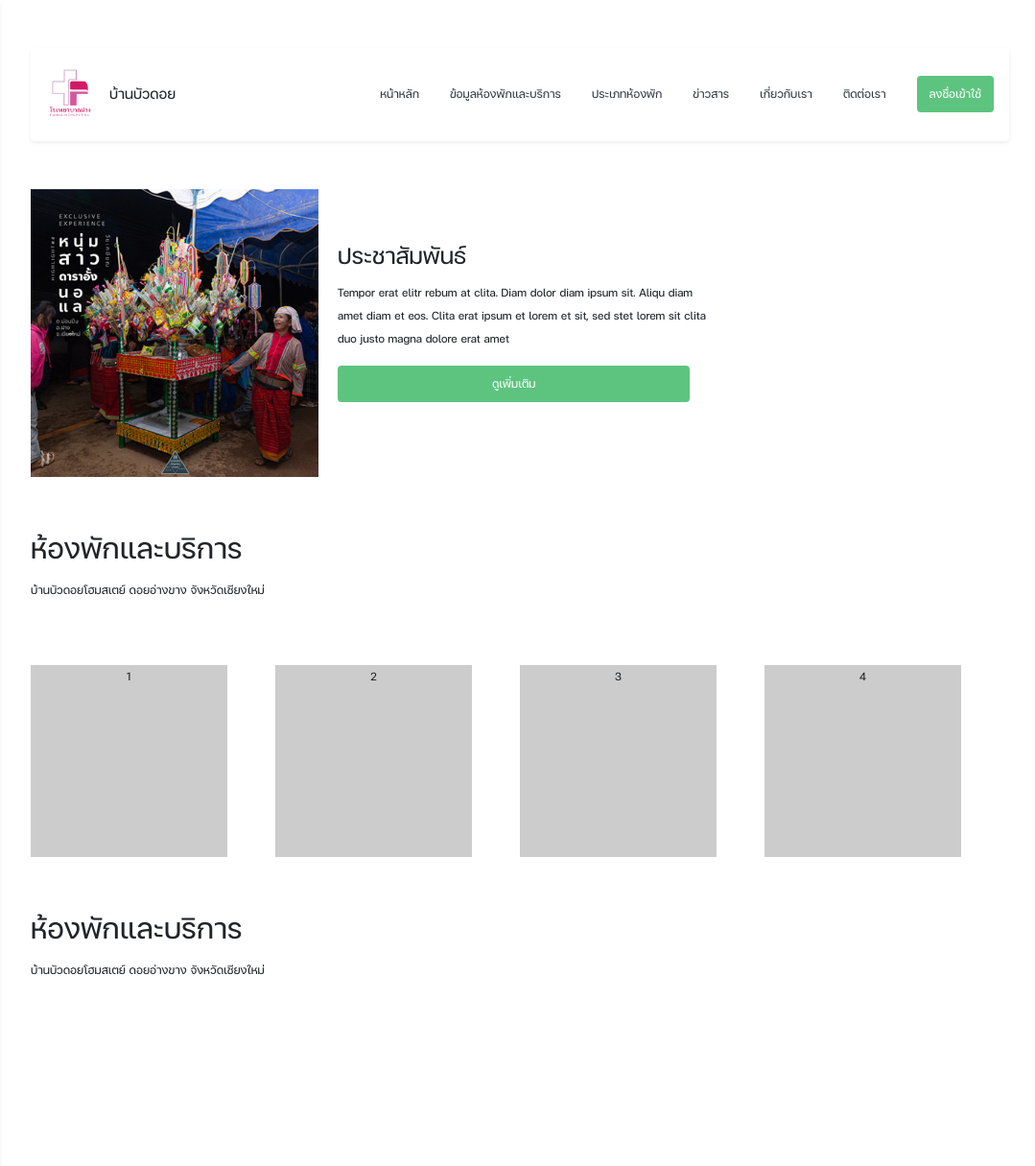
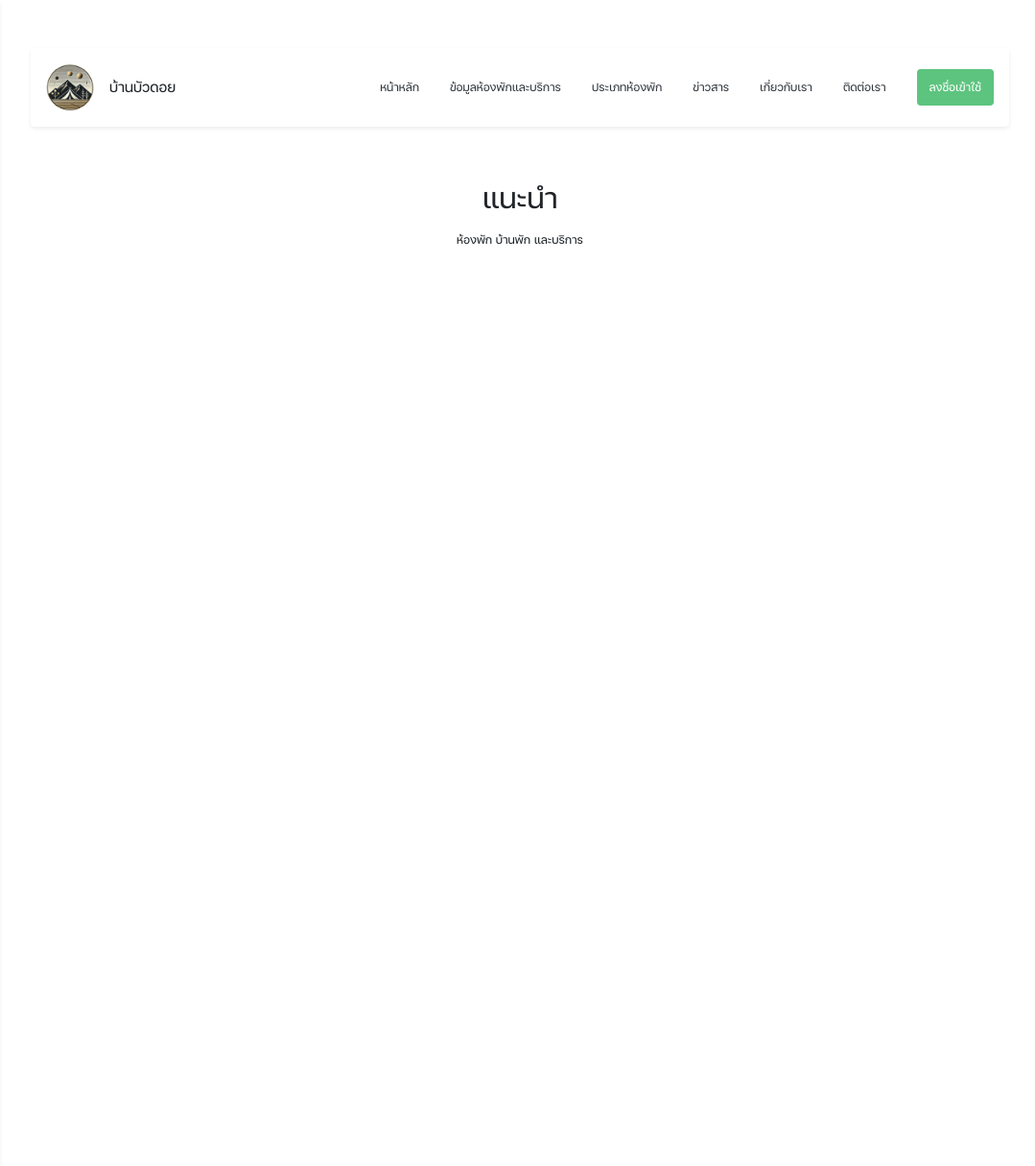
Before and after one commit to Khanchit202/git-baanbuadoi-project, a PHP site: page / in a window 1280 px wide. Shown: the top 1215 px of the page at 96% size, without its empty margins (98-1177 px from the left). Run offline with PHP 8.4, Linux system fonts and the light colour scheme.

Commit message:
เปลี่ยน logo แก้ไขบางส่วน

```diff
--- a/index.css
+++ /dev/null
@@ -1,43 +0,0 @@
-.title h1{
-    margin-top: 50px;
-}
-
-.menu-product{
-    display: flex;
-
-}
-.menu-product div{
-    margin-top: 50px;
-    margin-right: 50px;
-    background-color: #ccc;
-    width: 250px;height: 200px;
-    text-align: center;
-}
-
-.news-web{
-    margin-top: 50px;
-    display: flex;
-
-}
-.news-web .image-news{
-    height: 300px;width: 300px;
-    margin-right: 20px;
-
-}
-.news-web .title{
-    height: 300px;width: 400px;
-    justify-content: center;
-}
-.news-web .title h2{
-    margin-top: 50px;
-}
-/* Custom Button Colors */
-.btn-custom {
-    background-color: #5DC47F;
-    color: white;
-}
-
-.btn-custom:hover {
-    background-color: #5DC47F;
-    color: white;
-}
--- a/index.php
+++ b/index.php
@@ -5,60 +5,20 @@
     <meta name="viewport" content="width=device-width, initial-scale=1.0">
     <title>Document</title>
     <link href="https://maxcdn.bootstrapcdn.com/bootstrap/4.5.2/css/bootstrap.min.css" rel="stylesheet">
-    <link rel="stylesheet" href="index.css">
-
-    <style>
-        @font-face {
-            font-family: kkfont;
-            src: url('FC Iconic Regular.ttf');
-        }
-        body {
-            margin: 0;
-            padding: 0;
-            font-family: kkfont;
-        }
-    </style>
+    <link rel="stylesheet" href="style.css">
 </head>
 <body>
 
 
     <div class="container shadow-sm rounded bg-white" style="padding: 50px 30px; border-color: #ccc; border-width: 1px; border-radius: 4px; width: 1080px; height: 3000px;">
-        <nav style="position: sticky; top: 20px;">
+        <nav>
             <?php include("tabbar_view/tab_bar.php"); ?>
         </nav>
 
-        <div class="news-web">
-            <div class="image-news">
-            <img src="news_001.jpg" width="300px">
-            </div>
-            <div class="title">
-                <h2>ประชาสัมพันธ์</h2>
-                <p>Tempor erat elitr rebum at clita. Diam dolor diam ipsum sit. Aliqu diam amet diam et eos. Clita erat ipsum et lorem et sit, sed stet lorem sit clita duo justo magna dolore erat amet</p>
-                <a href="#" class="btn btn-custom" style="padding-right:160px;padding-left:160px;">ดูเพิ่มเติม</a>
-            </div>
-
+        <div id="title">
+            <h1>แนะนำ</h1>
+            <p>ห้องพัก บ้านพัก และบริการ</p>
         </div>
-
-        <div class="title">
-            <h1>ห้องพักและบริการ</h1>
-            <p>บ้านบัวดอยโฮมสเตย์ ดอยอ่างขาง จังหวัดเชียงใหม่</p>
-        </div>
-
-        <div class="menu-product">
-            <div>1</div>
-            <div>2</div>
-            <div>3</div>
-            <div>4</div>
-        </div>
-
-        <div class="title">
-            <h1>ห้องพักและบริการ</h1>
-            <p>บ้านบัวดอยโฮมสเตย์ ดอยอ่างขาง จังหวัดเชียงใหม่</p>
-        </div>
-
-
-
-
 
     </div>
 
--- /dev/null
+++ b/style.css
@@ -0,0 +1,32 @@
+@font-face {
+    font-family: kkfont;
+    src: url('FC Iconic Regular.ttf');
+}
+body {
+    margin: 0;
+    padding: 0;
+    font-family: kkfont;
+}
+nav{
+    position: sticky;
+    top: 20px;
+}
+#bun{
+    padding-right:160px;
+    padding-left:160px;
+}
+
+.btn-custom {
+    background-color: #5DC47F;
+    color: white;
+}
+
+.btn-custom:hover {
+    background-color: #d9e9de;
+    color: rgb(0, 0, 0);
+}
+
+#title{
+    margin-top: 50px;
+    text-align: center;
+}
```
Also changed, not shown: tabbar_view/baanbuadoi_logo.png.
